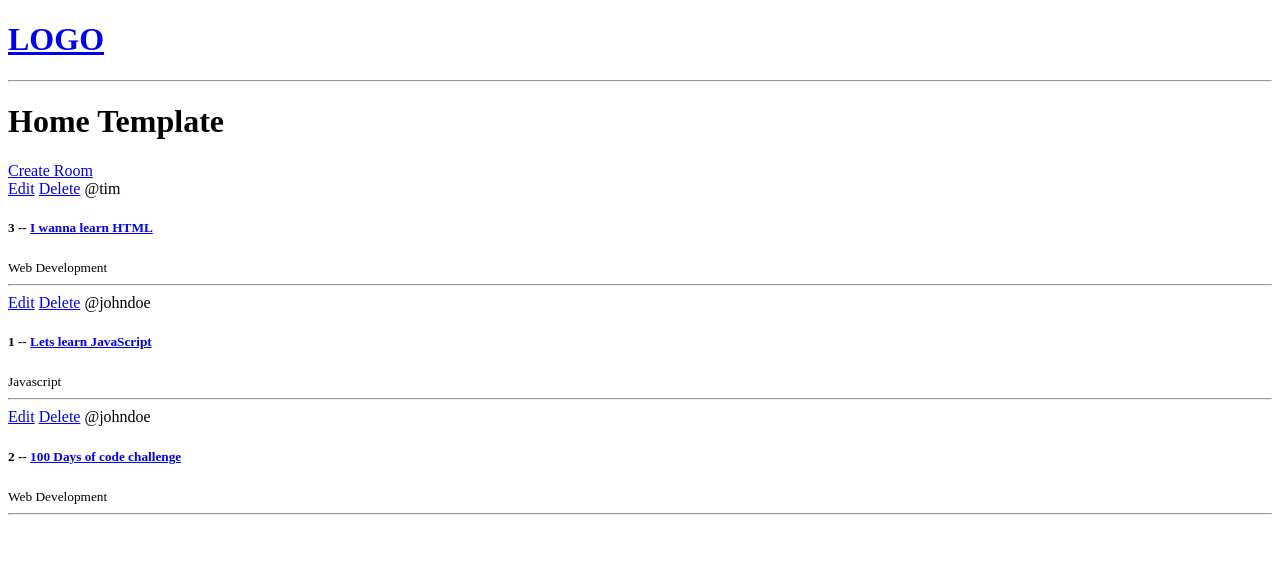
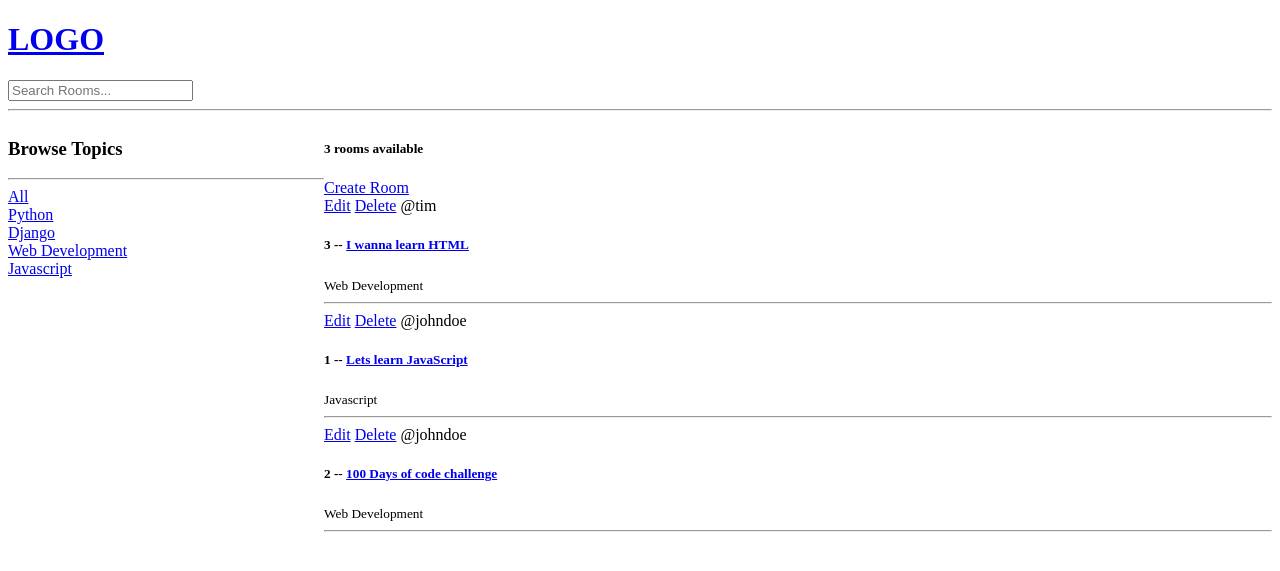
Before and after one commit to sc0rp10n16/studybud, a Django app: page / in a window 1280 px wide. Shown: the top 571 px of the page. Run offline with Django 4.2, Linux system fonts and the light colour scheme; data comes from the database, SQL or seed files in the repository.

Commit message:
Search Function is added

```diff
--- a/base/templates/base/home.html
+++ b/base/templates/base/home.html
@@ -1,8 +1,32 @@
 {% extends "main.html" %}
 
 {% block content %}
-    <h1>Home Template</h1>
+
+<style>
+    .home-container{
+        display: grid;
+        grid-template-columns: 1fr 3fr;
+    }
+</style>
+
+
+
+    <div class= "home-container">
         <div>
+            <h3>Browse Topics</h3>
+            <hr>
+
+            <div>
+                <a href="{% url 'home' %}">All</a>
+            </div>
+            {% for topic in topics %}
+                <div>
+                    <a href="{% url 'home' %}?q={{topic.name}}">{{topic.name}}</a>
+                </div>
+            {% endfor %}
+        </div>
+        <div>
+            <h5>{{room_count}} rooms available</h5>
             <a href="{% url 'create-room' %}">Create Room</a>
             <div>
                 {% for room in rooms %}
@@ -17,4 +41,6 @@
                 {% endfor %}
             </div>
         </div>
+
+    </div>
 {% endblock content %}
--- a/base/views.py
+++ b/base/views.py
@@ -1,6 +1,7 @@
 from multiprocessing import context
+from django.db.models import Q
 from django.shortcuts import render, redirect
-from .models import Room
+from .models import Room, Topic
 from .forms import RoomForm
 
 
@@ -12,8 +13,17 @@ from .forms import RoomForm
 
 
 def home(request):
-    rooms = Room.objects.all()
-    context = {'rooms': rooms}
+    q = request.GET.get('q') if request.GET.get('q') != None else ''
+    rooms = Room.objects.filter(
+        Q(topic__name__icontains=q) |
+        Q(name__icontains=q)|
+        Q(description__icontains=q)
+        )
+
+    topics = Topic.objects.all()
+    room_count = rooms.count()
+
+    context = {'rooms': rooms, 'topics': topics, 'room_count': room_count}
     return render(request, 'base/home.html', context)
 
 
--- a/templates/navbar.html
+++ b/templates/navbar.html
@@ -1,3 +1,7 @@
 <a href="/"><h1>LOGO</h1></a>
 
+
+<form action="{% url 'home' %}" method="GET">
+    <input type="text" name="q" placeholder="Search Rooms..." />
+</form>
 <hr>
```
Lines whose indentation alone changed are shown as unchanged.
